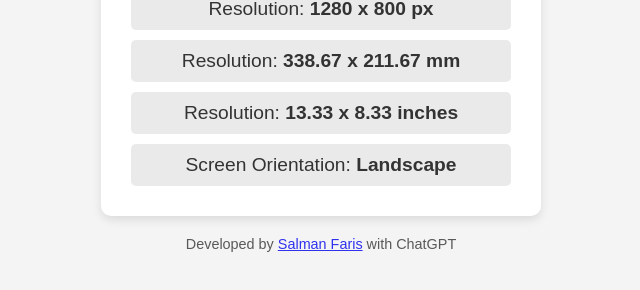
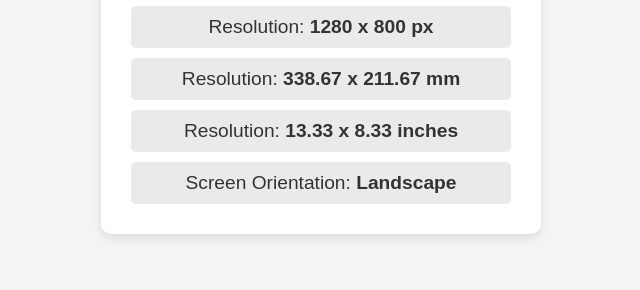
Before and after one commit to salmanfarisvp/viewport, a plain HTML site: page index.html in a window 1280 px wide. Shown: the part 348-638 px from the top of the page, without its empty margins (319-959 px from the left). Drawn offline with Linux system fonts and the light colour scheme.

Commit message:
Update index.html

```diff
--- a/index.html
+++ b/index.html
@@ -54,8 +54,6 @@
         <div class="info" id="resolution-inch"></div>
         <div class="info" id="screen-orientation"></div>
     </div>
-    <div class="footer">Developed by <a href="https://salmanfarisvp.com/">Salman Faris</a> with ChatGPT</div>
-
     <script>
         function updateResolution() {
             const screenWidthPx = window.innerWidth;
```
